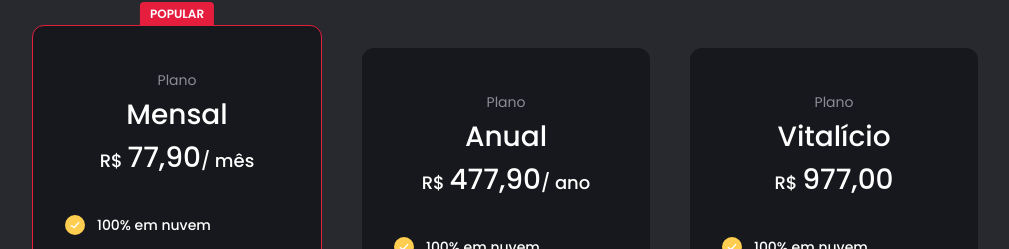
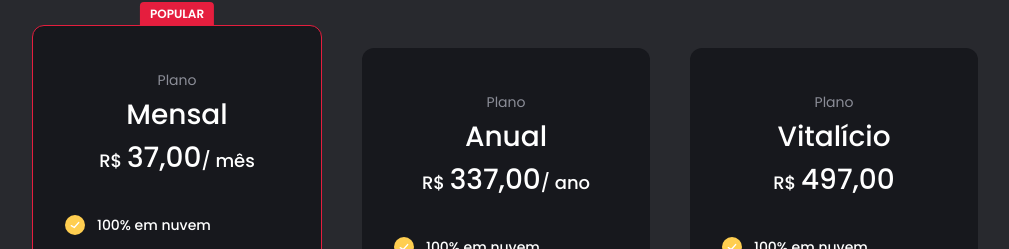
Before and after one commit to dev-felipecrs/auto-roleta-frontend, a Next.js app: page / in a window 1280 px wide. Shown: the part 3062-3311 px from the top of the page, without its empty margins (135-1144 px from the left). Built offline with nearby package versions, Linux system fonts and the light colour scheme; no server answers.

Commit message:
feat: add new plan prices

```diff
--- a/src/app/api/webhooks/subscribe/route.ts
+++ b/src/app/api/webhooks/subscribe/route.ts
@@ -7,7 +7,7 @@ import { prisma } from '@/config/prisma'
 // update on oficial version
 const SubscribeSchema = z.object({
   data: z.object({
-    amount: z.union([z.literal(7790), z.literal(47790), z.literal(97700)]),
+    amount: z.union([z.literal(3700), z.literal(33700), z.literal(49700)]),
     customer: z.object({
       name: z.string(),
       email: z.string().email(),
--- a/src/app/page.tsx
+++ b/src/app/page.tsx
@@ -249,7 +249,7 @@ export default async function Home() {
         <div className="mt-36 flex flex-col items-center gap-10 px-4 sm:flex-row">
           <Plan
             name="Mensal"
-            price={77.9}
+            price={37}
             period="mês"
             benefitsIncluded={[
               '100% em nuvem',
@@ -266,7 +266,7 @@ export default async function Home() {
 
           <Plan
             name="Anual"
-            price={477.9}
+            price={337}
             period="ano"
             benefitsIncluded={[
               '100% em nuvem',
@@ -282,7 +282,7 @@ export default async function Home() {
 
           <Plan
             name="Vitalício"
-            price={977}
+            price={497}
             benefitsIncluded={[
               '100% em nuvem',
               'Análises em tempo real',
--- a/src/app/plans/page.tsx
+++ b/src/app/plans/page.tsx
@@ -10,7 +10,7 @@ export default async function Plans() {
       <div className="mb-4 mt-10 flex flex-wrap items-center justify-center gap-[3.25rem] px-12">
         <Plan
           name="Mensal"
-          price={77.9}
+          price={37}
           period="mês"
           benefitsIncluded={[
             '100% em nuvem',
@@ -27,7 +27,7 @@ export default async function Plans() {
 
         <Plan
           name="Anual"
-          price={477.9}
+          price={337}
           period="ano"
           benefitsIncluded={[
             '100% em nuvem',
@@ -43,7 +43,7 @@ export default async function Plans() {
 
         <Plan
           name="Vitalício"
-          price={977}
+          price={497}
           benefitsIncluded={[
             '100% em nuvem',
             'Análises em tempo real',
--- a/src/constants/pricing.ts
+++ b/src/constants/pricing.ts
@@ -1,22 +1,22 @@
 import { License, Recurrency } from '@prisma/client'
 
 export const pricing: Record<
-  0 | 7790 | 47790 | 97700,
+  0 | 3700 | 33700 | 49700,
   { license: License; recurrency: Recurrency | undefined }
 > = {
   0: {
     license: 'trial',
     recurrency: undefined,
   },
-  7790: {
+  3700: {
     license: 'vip',
     recurrency: 'monthly',
   },
-  47790: {
+  33700: {
     license: 'vip',
     recurrency: 'annually',
   },
-  97700: {
+  49700: {
     license: 'vip',
     recurrency: 'lifetime',
   },
```
